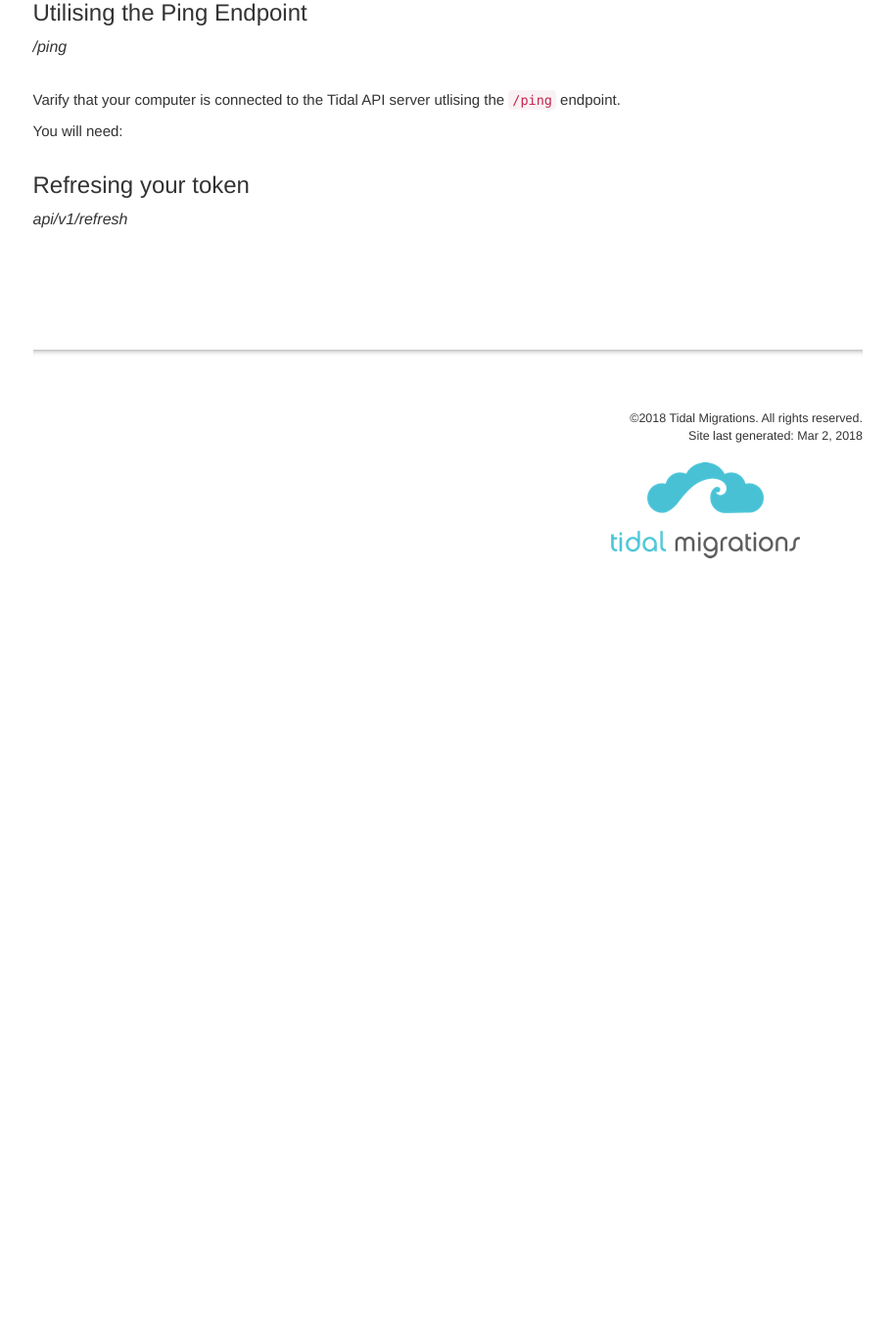
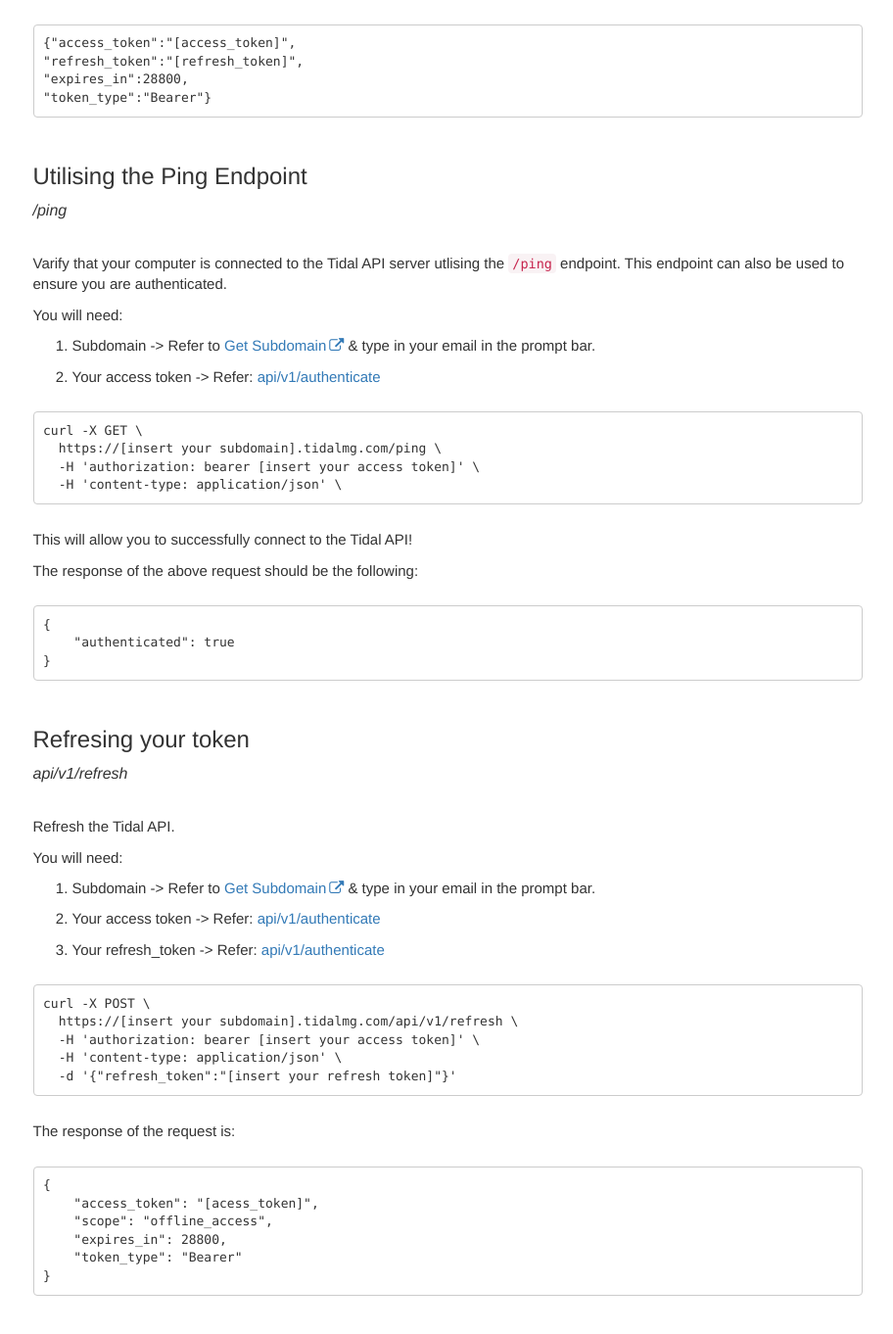
Before and after one commit to tidalmigrations/tidalmigrations.github.io, a Jekyll site: the page built from index.md, in a window 1280 px wide and 1400 px high, scrolled down 1118 px. Shown: the top 1362 px of the window at 98% size, without its empty margins (329-1241 px from the left). Built offline with Jekyll 4.4.1, drawn with Linux system fonts in a browser that asks for light colours; nearby versions of some CDN libraries; comment, search, counter and statistics services are not loaded; before the commit the page ends 1765 px from its top, so only the background shows below that; some of the changed text lies outside the part shown.

````diff
--- a/index.md
+++ b/index.md
@@ -49,13 +49,70 @@ header. There should be two headers present: `Authorization` and `Content-Type`.
 
 `Content-Type` should be included when performing any request that includes a body in JSON format.
 
+The response of the request is:
+
+```
+{"access_token":"[access_token]",
+"refresh_token":"[refresh_token]",
+"expires_in":28800,
+"token_type":"Bearer"}
+```
+
 ## Utilising the Ping Endpoint
 <font size="3"> <i> /ping </i> </font> <br>
 
 Varify that your computer is connected to the Tidal API server utlising the `/ping` endpoint.
+This endpoint can also be used to ensure you are authenticated.
 
 You will need:
+
+1. Subdomain -> Refer to [Get Subdomain](https://app.tidalmg.com/?login) & type in your email in the prompt bar.
+2. Your access token -> Refer: [api/v1/authenticate](#getaccess)
+
+```
+curl -X GET \
+  https://[insert your subdomain].tidalmg.com/ping \
+  -H 'authorization: bearer [insert your access token]' \
+  -H 'content-type: application/json' \
+```
+
+This will allow you to successfully connect to the Tidal API!
+
+The response of the above request should be the following:
+
+```
+{
+    "authenticated": true
+}
+```
 
 
 ## Refresing your token
 <font size="3"> <i> api/v1/refresh </i> </font> <br>
+
+Refresh the Tidal API.
+
+You will need:
+
+1. Subdomain -> Refer to [Get Subdomain](https://app.tidalmg.com/?login) & type in your email in the prompt bar.
+2. Your access token -> Refer: [api/v1/authenticate](#getaccess)
+3. Your refresh_token -> Refer: [api/v1/authenticate](#getaccess)
+
+```
+curl -X POST \
+  https://[insert your subdomain].tidalmg.com/api/v1/refresh \
+  -H 'authorization: bearer [insert your access token]' \
+  -H 'content-type: application/json' \
+  -d '{"refresh_token":"[insert your refresh token]"}'
+```
+
+The response of the request is:
+
+```
+{
+    "access_token": "[acess_token]",
+    "scope": "offline_access",
+    "expires_in": 28800,
+    "token_type": "Bearer"
+}
+```
````
Also changed, not shown: other parts of index.md (+1 -1 lines).
